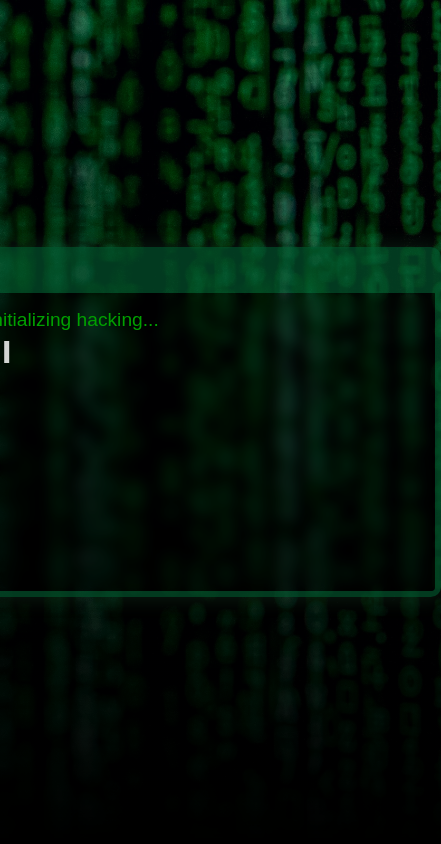
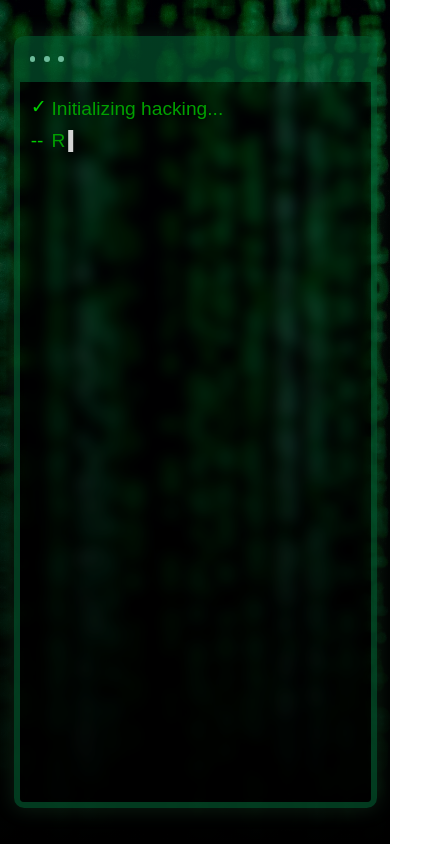
Before and after one commit to masked-redhat/hecking-terminal, a plain HTML site: page index.html in a window 390 px wide. Shown: the whole page, 441 px wide, since content can reach past the window. Drawn offline with Linux system fonts and the light colour scheme; a web font is replaced by a local one.

Commit message:
responsive

```diff
--- a/style.css
+++ b/style.css
@@ -26,8 +26,6 @@ body {
 #terminal {
     width: 40vw;
     height: 40vh;
-    min-height: 20rem;
-    min-width: 30rem;
     border: var(--terminal-border-flow) solid var(--terminal-bg);
     border-radius: 10px;
     overflow: hidden;
@@ -111,3 +109,16 @@ body {
         opacity: 0;
     }
 }
+
+@media only screen and (max-width: 500px) {
+    #terminal {
+        width: 90%;
+        height: 90vh;
+    }
+}
+
+@media only screen and (max-width: 700px) {
+    #terminal {
+        width: 90%;
+    }
+}
```
